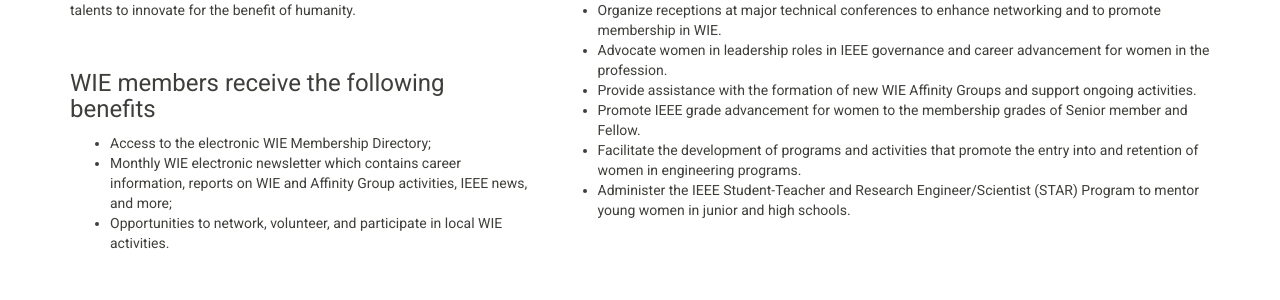
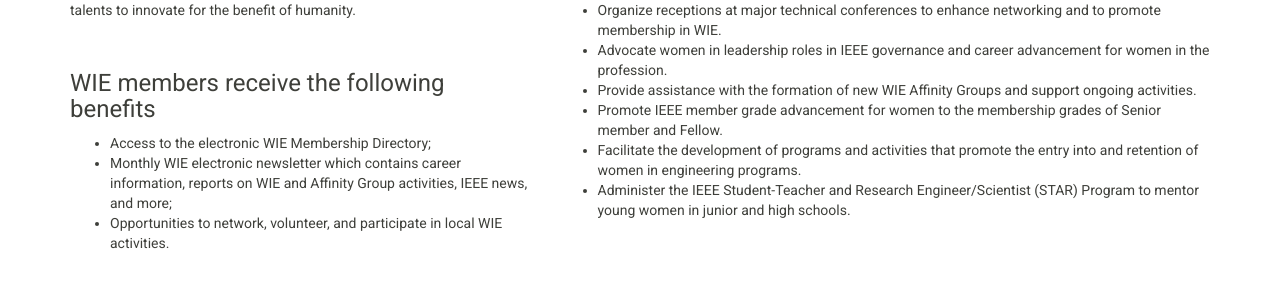
Before and after one commit to nisbweb/websitev2, a Flask app: page /wie in a window 1280 px wide. Shown: the part 1136-1436 px from the top of the page. Run offline with Flask 2, Linux system fonts and the light colour scheme; some libraries are stand-ins or nearby versions.

Commit message:
spelling corrections 3

```diff
--- a/templates/wie.html
+++ b/templates/wie.html
@@ -50,7 +50,7 @@
         <li>Organize receptions at major technical conferences to enhance networking and to promote membership in WIE.</li>
         <li>Advocate women in leadership roles in IEEE governance and career advancement for women in the profession.</li>
         <li>Provide assistance with the formation of new WIE Affinity Groups and support ongoing activities.</li>
-        <li>Promote IEEE grade advancement for women to the membership grades of Senior member and Fellow.</li>
+        <li>Promote IEEE member grade advancement for women to the membership grades of Senior member and Fellow.</li>
         <li>Facilitate the development of programs and activities that promote the entry into and retention of women in engineering programs.</li>
         <li>Administer the IEEE Student-Teacher and Research Engineer/Scientist (STAR) Program to mentor young women in junior and high schools.</li>
       </ul>
```
